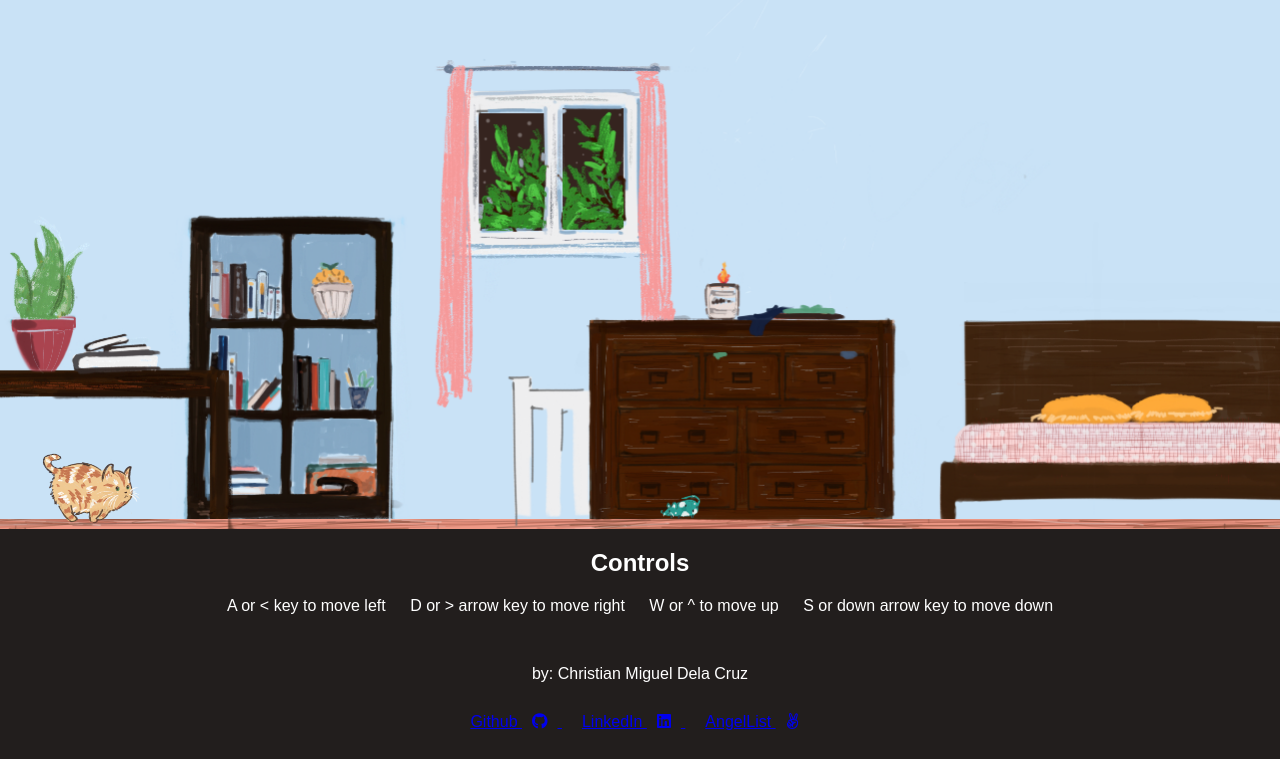
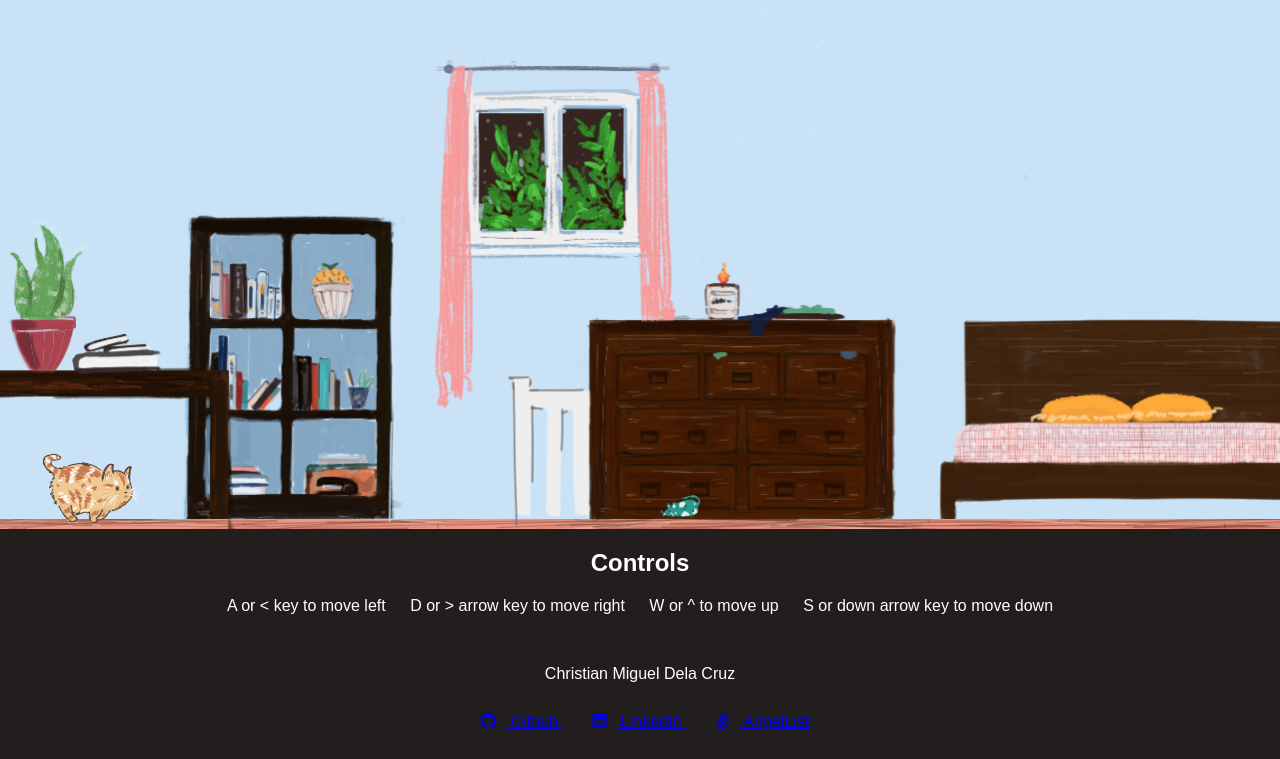
Before and after one commit to migs-dc/catch-the-mouse, a website built with webpack: page index.html in a window 1280 px wide. Shown: the part 150-909 px from the top of the page. Built offline with nearby package versions, Linux system fonts and the light colour scheme.

Commit message:
adjust icons for about links

```diff
--- a/index.html
+++ b/index.html
@@ -49,23 +49,23 @@
   <div class="footer">
     <div class="name">
       <div class="pfp">
+      </div>
 
-      </div>
-      by: Christian Miguel Dela Cruz
+      Christian Miguel Dela Cruz
     </div>
 
     <div class="info">
       <a href="https://github.com/migs-dc">
+        <i class="fab fa-github"></i>
         Github
-        <i class="fab fa-github"></i>
       </a>
       <a href="https://www.linkedin.com/in/christian-miguel-dela-cruz-724656218/">
+        <i class="fab fa-linkedin"></i>
         LinkedIn
-        <i class="fab fa-linkedin"></i>
       </a>
       <a href="https://angel.co/u/christian-miguel-dela-cruz">
+        <i class="fab fa-angellist"></i>
         AngelList
-        <i class="fab fa-angellist"></i>
       </a>
     </div>
   </div>
```
Also changed, not shown: dist/main.css, src/images/pfp.jpg (added).
